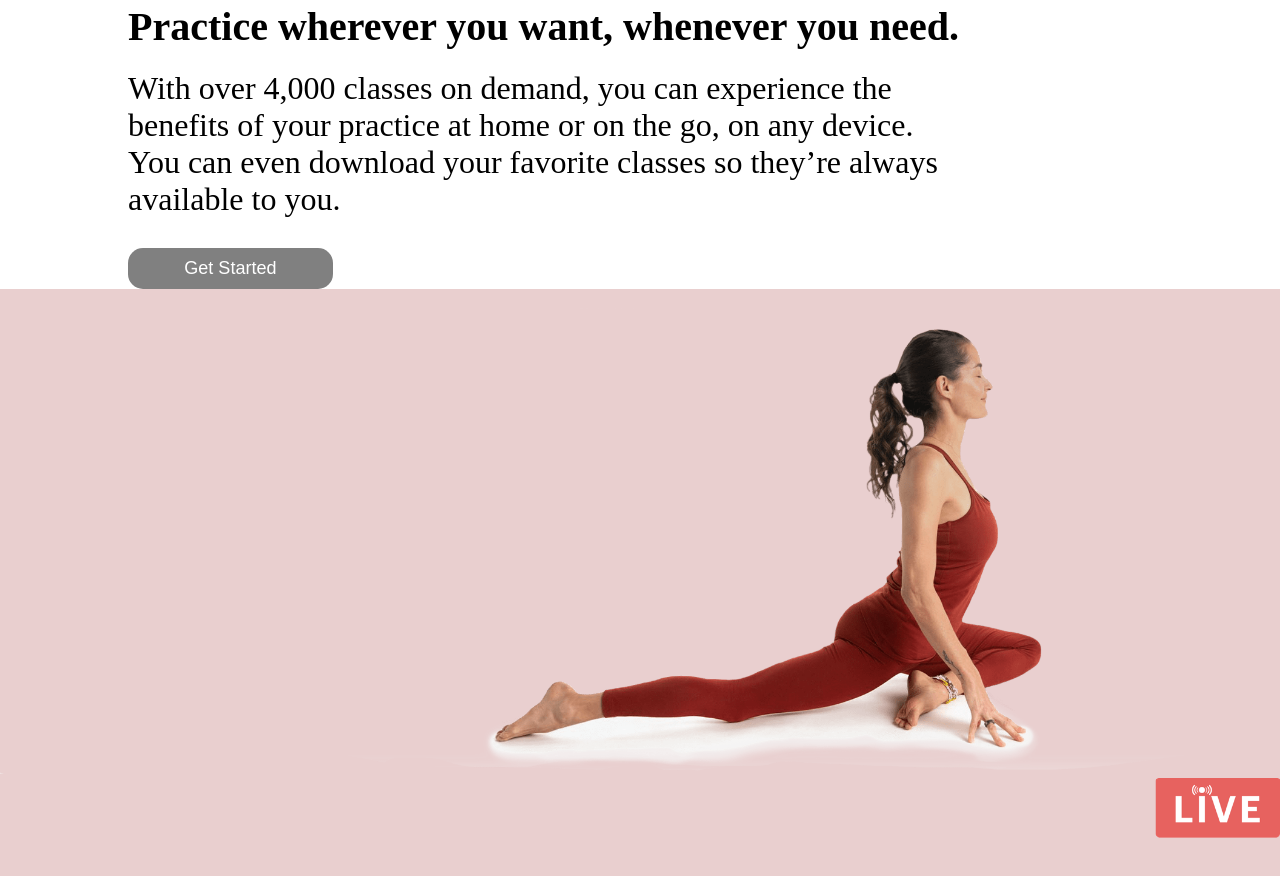
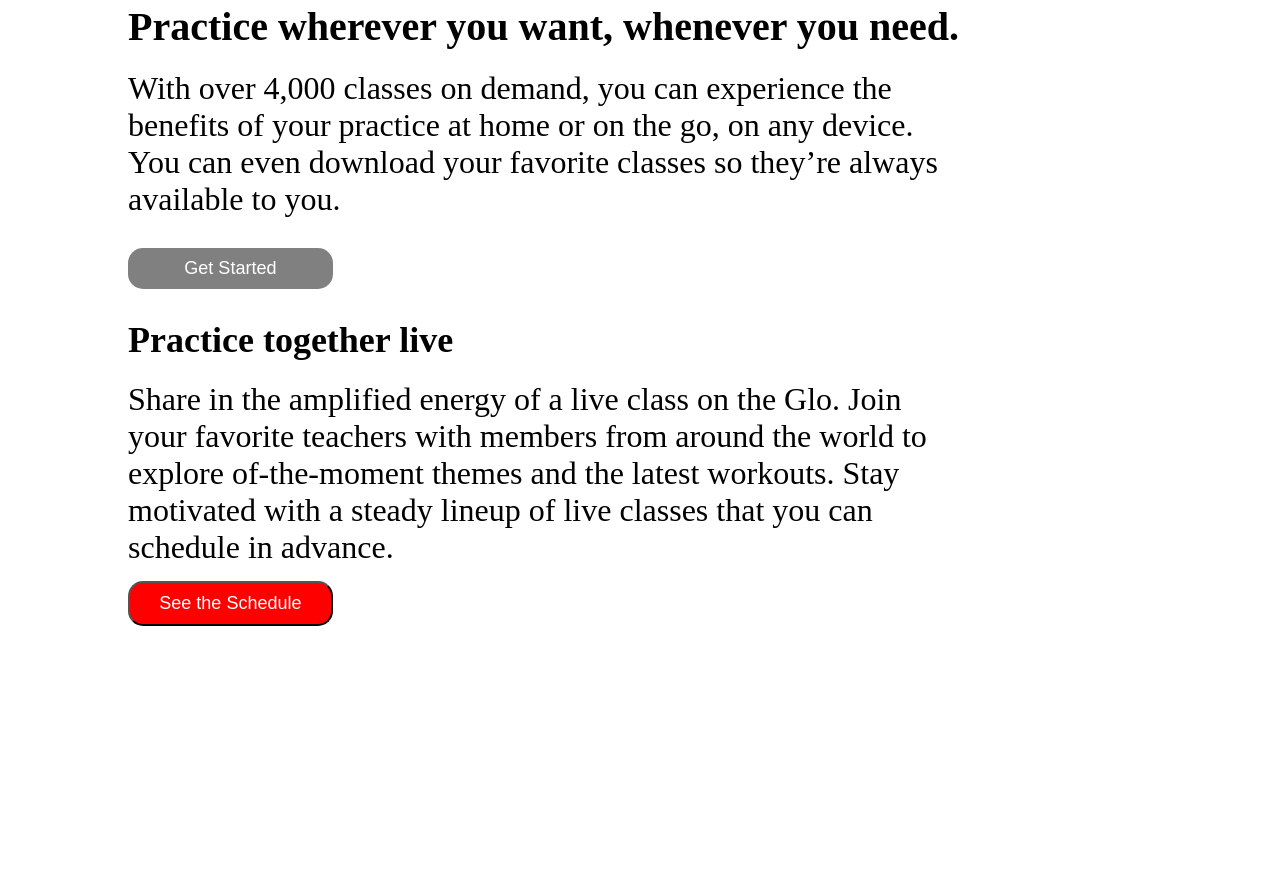
Before and after one commit to favour-dev/Glo-Website, a plain HTML site: page index.html in a window 1280 px wide. Shown: the part 1644-2520 px from the top of the page. After the commit the page ends 2270 px from the top, so only its background shows below. Drawn offline with Linux system fonts and the light colour scheme; a web font is replaced by a local one.

Commit message:
Fix: section four mobile and a few touch ups

```diff
--- a/index.html
+++ b/index.html
@@ -103,12 +103,12 @@
                 <div class="live">
                     <img src="./images/controls.png">
                 </div>
-                <div class="live-writeup">
-                    <h3>Practice together live</h3>
-                    <p>Share in the amplified energy of a live class on the Glo. Join your favorite teachers with members from around the world to explore of-the-moment themes and the latest workouts. Stay motivated with a steady lineup of live classes that you can schedule in advance.</p>
-                    <button class="five">See the Schedule</button>
-                </div>
             </div>
+        </div>
+        <div class="live-writeup">
+            <h3>Practice together live</h3>
+            <p>Share in the amplified energy of a live class on the Glo. Join your favorite teachers with members from around the world to explore of-the-moment themes and the latest workouts. Stay motivated with a steady lineup of live classes that you can schedule in advance.</p>
+            <button class="five">See the Schedule</button>
         </div>
 
 
--- a/style.css
+++ b/style.css
@@ -9,15 +9,20 @@ body{
 img{
     width: 100%;
 }
+h3{
+    font-size: 4.5vh;
+}
+p{
+    font-size: 4vh;
+}
+button{
+    font-size: large;
+}
 /* Nav-bar */
 h1{
     font-family: 'Merienda', cursive;
     padding: 5px;
 }
-h3{
-    font-size: 4.5vh;
-}
-
 .nav-bar{
     background-color:cadetblue ;
     display: flex;
@@ -169,6 +174,7 @@ p{
  }
  .practice{
      padding-top: 50px;
+     text-align: center;
 
  }
  .practice p{
@@ -185,11 +191,32 @@ p{
     font-size: large;
 }
 /* section-four */
-/* .section-four{
+.section-four{
     background: rgb(228, 190, 190);
-    margin-top: 90px;
-    height
+    margin-top: 30px;
 }
+.live{
+    margin-top: -140px;
+}
+.live-writeup{
+    padding-top: 30px;
+    width: 80%;
+    margin: 0 auto;
+    text-align: center;
+}
+.live-writeup p{
+    font-size: 4vh;
+}
+.five{
+    color: white;
+    background: red;
+    margin-top: 15px;
+    padding: 10px 10px;
+    border-radius: 15px;
+    width: 100%;
+}
+
+/*
 .content-three img{
     max-width:100% ;
 }
@@ -234,7 +261,7 @@ p{
     .one{
         background-color: transparent;
         border: none;
-        font-size: 2vh;
+        font-size: large;
     }
     .two{
         background-color: rgb(44, 44, 219);
@@ -321,6 +348,9 @@ p{
         padding: 15x 20px;
         width: 20%;
     }
+    .practice{
+        text-align: left;
+    }
     /* section four */
     /* .live{
         position: relative;
@@ -350,6 +380,21 @@ p{
     } */
     .section-four{
         background: rgb(233, 207, 207);
+        display: none;
+    }
+    .live-writeup{
+        padding-top: 30px;
+        width: 80%;
+        margin: 0 auto;
+        text-align: left;
+    }
+    .five{
+        color: white;
+        background: red;
+        margin-top: 15px;
+        padding: 10px 10px;
+        border-radius: 15px;
+        width: 20%;
     }
 
 
```
